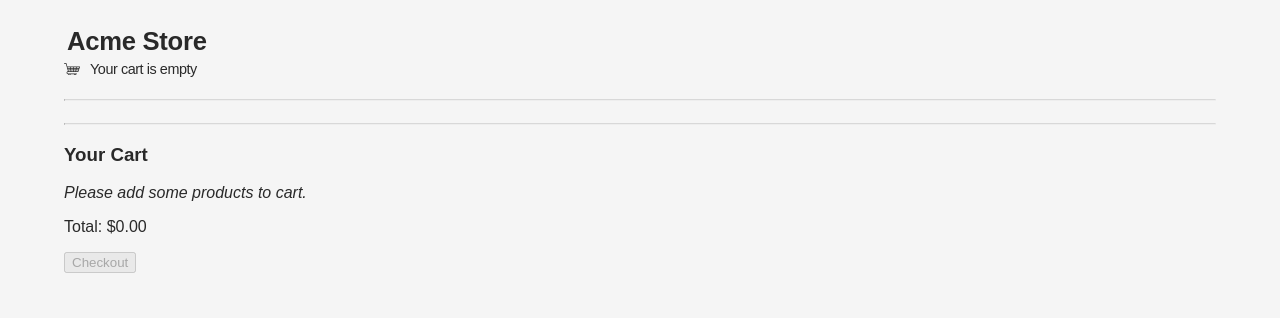
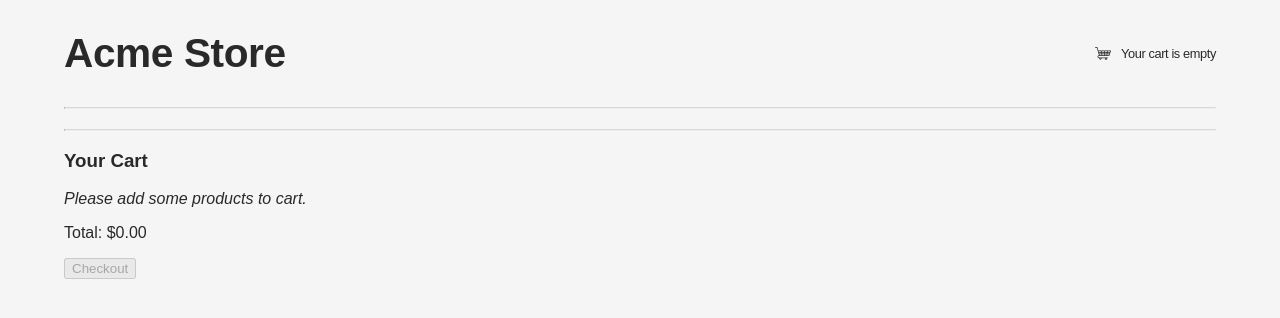
Before and after one commit to EbokianLady/workco_assessment, a React app: page / in a window 1280 px wide. Built offline with nearby package versions, Linux system fonts and the light colour scheme; a web font is replaced by a local one.

Commit message:
adjust header for resizing

```diff
--- a/src/styles/components/productItem.scss
+++ b/src/styles/components/productItem.scss
@@ -2,7 +2,7 @@
 @import '../colors.scss';
 
 .productsList {
-  padding-top: 22px;
+  padding-top: 20px;
 }
 
 .productItem {
@@ -30,8 +30,8 @@
   .productInfo {
     box-sizing: border-box;
     height: fit-content;
-    padding: 25px;
-    padding-bottom: 36px;
+    padding: 22px;
+    padding-bottom: 28px;
     width: 100%;
 
     .product {
--- a/src/styles/containers/app.scss
+++ b/src/styles/containers/app.scss
@@ -20,12 +20,13 @@ body {
   width: 90%;
 
   header {
-    padding: 22px 0px;
+    box-sizing: border-box;
+    margin: 25px 0px;
 
     h2 {
-      font-size: 1.6em;
+      font-size: calc(1.5em + 1.3vw);
       letter-spacing: -0.01em;
-      margin: 5px 3px;
+      margin: 5px 0px;
     }
 
     .header-info {
@@ -34,7 +35,7 @@ body {
       flex-direction: row;
 
       h6 {
-        font-size: 0.9em;
+        font-size: 0.8em;
         font-weight: 400;
         letter-spacing: -0.03em;
         margin: 0px;
@@ -53,3 +54,11 @@ hr {
   border-top: 1px solid $lighter-grey;
   margin: 0px;
 }
+
+@media only screen and (min-width: 720px) {
+  header {
+    display: flex;
+    flex-direction: row;
+    justify-content: space-between;
+  }
+}
```
